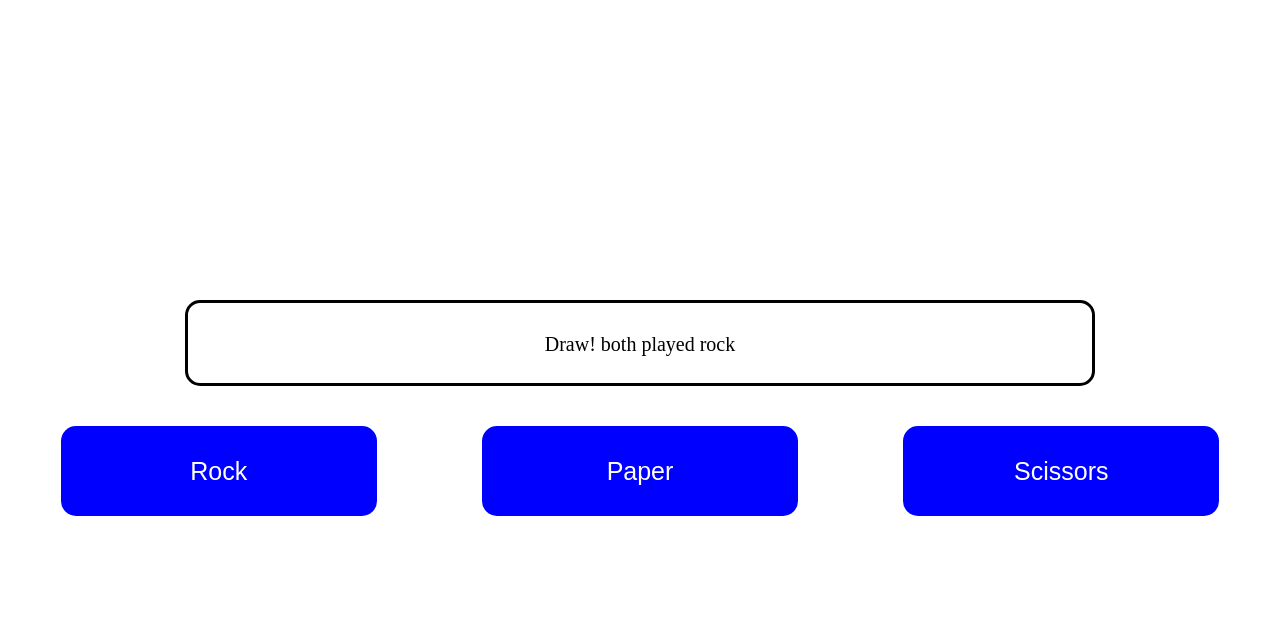
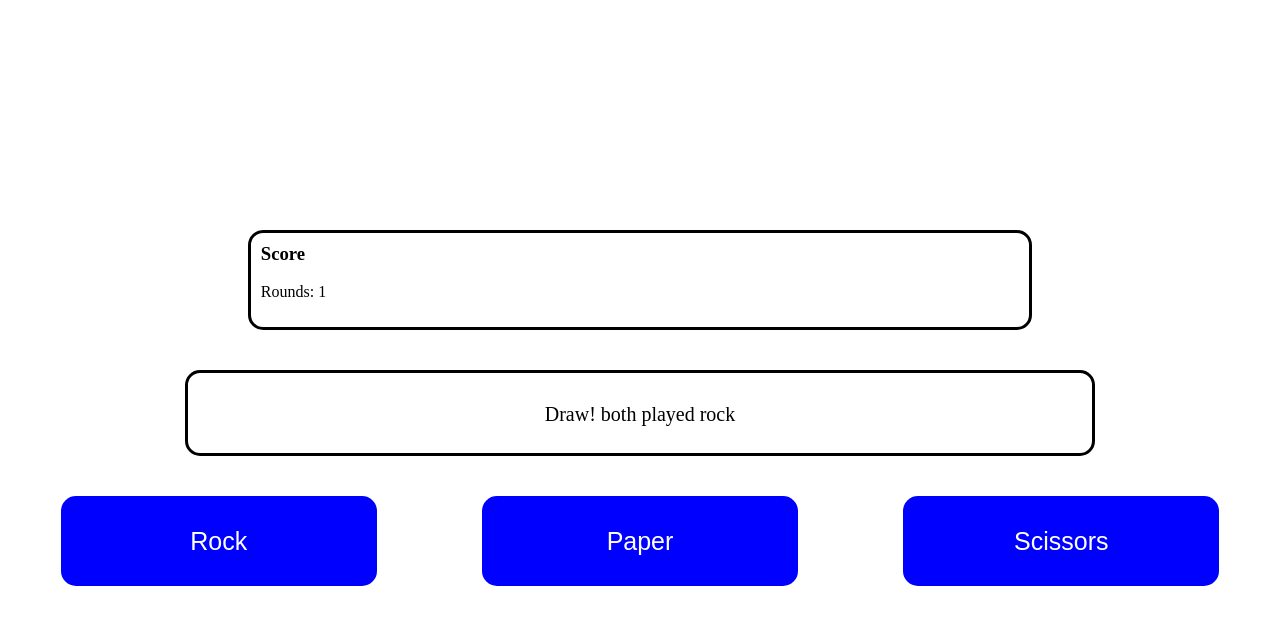
Before and after one commit to GabrielCatani/RockPaperScissors, a plain HTML site: page index.html in a window 1280 px wide. Both pictures are taken after a click on the button "Rock". Drawn offline with Linux system fonts and the light colour scheme.

Commit message:
update: add option of max rounds of game and end condition game.

```diff
--- a/index.html
+++ b/index.html
@@ -8,7 +8,11 @@
     </head>
     <body>
         <div class="gameArea">
-            <div class="gameResult"></div>
+            <div class="gameResult">
+                <h3>Score</h3>
+                <p class="nbrRounds">Rounds:</p>
+            </div>
+            <div class="roundResult"></div>
             <div class="gameButtons">
                 <button class="rock">Rock</button>
                 <button class="paper">Paper</button>
--- a/script.js
+++ b/script.js
@@ -64,20 +64,34 @@ function playRound(playerSelection, computerSelection) {
     }
 }
 
+
+
+function game(maxRounds) {
     const buttons = document.querySelectorAll('button');
+    let roundNbr = 0;
 
     buttons.forEach((button) => {
         button.addEventListener('click', () => {
-        const gameResult = document.querySelector('.gameResult');
+            const roundResult = document.querySelector('.roundResult');
             const result = playRound(button.className, getComputerChoice());
             const new_p = document.createElement('p');
 
             new_p.textContent = result;
             new_p.style.fontSize = '20px';
-        if (gameResult.hasChildNodes()) {
-            gameResult.removeChild(gameResult.firstChild);
+            if (roundResult.hasChildNodes()) {
+                roundResult.removeChild(roundResult.firstChild);
             }
 
-        gameResult.appendChild(new_p);
+            roundResult.appendChild(new_p);
+            roundNbr++;
+
+            const rounds = document.getElementsByClassName('nbrRounds')[0];
+            rounds.innerHTML = 'Rounds: ' + roundNbr;
+            if (roundNbr >= maxRounds) {
+                rounds.innerHTML = 'End of Game';
+            }
         });
     });
+}
+
+game(5);
--- a/style.css
+++ b/style.css
@@ -16,6 +16,18 @@
 }
 
 .gameResult {
+    border: solid black;
+    border-radius: 15px;
+    align-self: center;
+    width: 60%;
+    padding: 10px;
+}
+
+.gameResult h3 {
+    margin-top: 0;
+}
+
+.roundResult {
     display: flex;
     justify-content: center;
     align-content: center;
```
Lines whose indentation alone changed are shown as unchanged.
